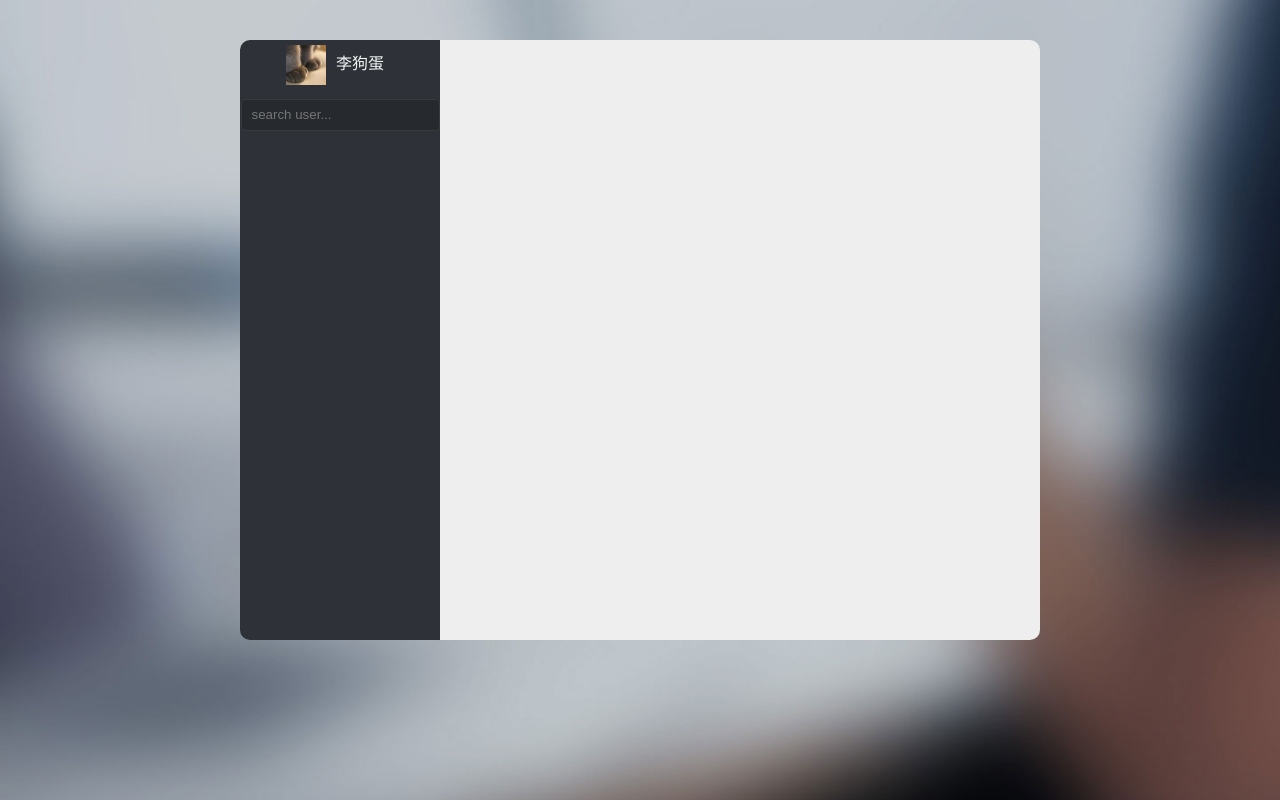
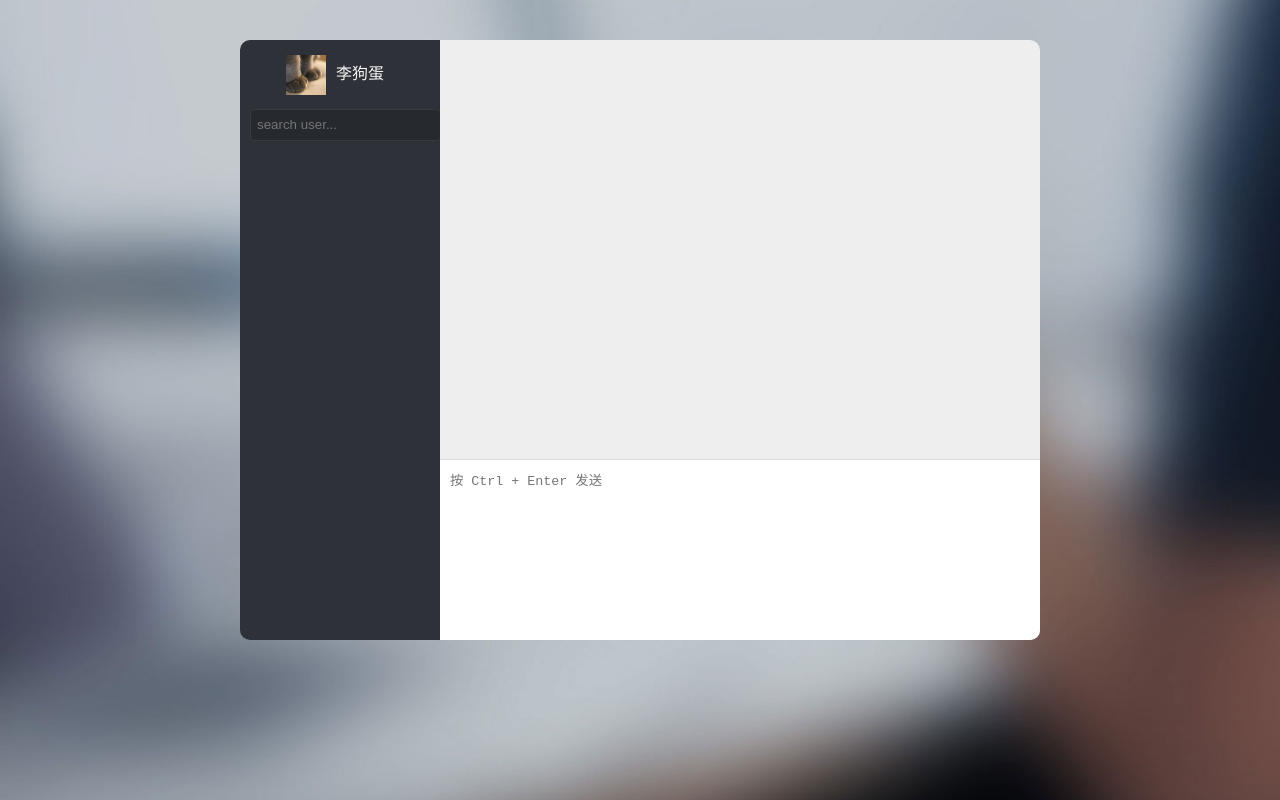
Before and after one commit to firo0423/vue-chat, a Vue app: page / in a window 1280 px wide. Built offline with nearby package versions, Linux system fonts and the light colour scheme.

Commit message:
样式全部完成

```diff
--- a/src/components/chatarea.vue
+++ b/src/components/chatarea.vue
@@ -1,13 +1,17 @@
 <template>
-  <div></div>
+  <div class="chatarea"></div>
 </template>
 
 <script>
 export default {
-name:"chatarea"
-}
+  name: "chatarea",
+};
 </script>
 
-<style>
-
+<style scoped>
+.chatarea {
+  padding: 15px;
+  max-height: 68%;
+  overflow-y: scroll;
+}
 </style>
--- a/src/components/entertextarea.vue
+++ b/src/components/entertextarea.vue
@@ -1,5 +1,7 @@
 <template>
-  <div></div>
+  <div id="uesrtext">
+    <textarea placeholder="按 Ctrl + Enter 发送"></textarea>
+  </div>
 </template>
 
 <script>
@@ -8,5 +10,20 @@ export default {
 };
 </script>
 
-<style>
+<style scoped>
+#uesrtext {
+  position: absolute;
+  bottom: 0;
+  right: 0;
+  width: 100%;
+  height: 30%;
+  border-top: solid 1px #ddd;
+}
+textarea {
+  padding: 10px;
+  width: 100%;
+  height: 100%;
+  border: none;
+  outline: none;
+}
 </style>
--- a/src/components/user.vue
+++ b/src/components/user.vue
@@ -28,8 +28,9 @@ export default {
 </script>
 
 <style scoped>
-#card {
-  padding: 12px;
+.user {
+  padding: 10px;
+  box-sizing: border-box;
 }
 .avatar {
   width: 40px;
@@ -46,7 +47,7 @@ export default {
   background: #26292e;
   height: 30px;
   line-height: 30px;
-  padding: 0 10px;
+  padding: 0 6px;
   border: 1px solid #3a3a3a;
   border-radius: 4px;
   outline: none; /*鼠标点击后不会出现蓝色边框*/
```
